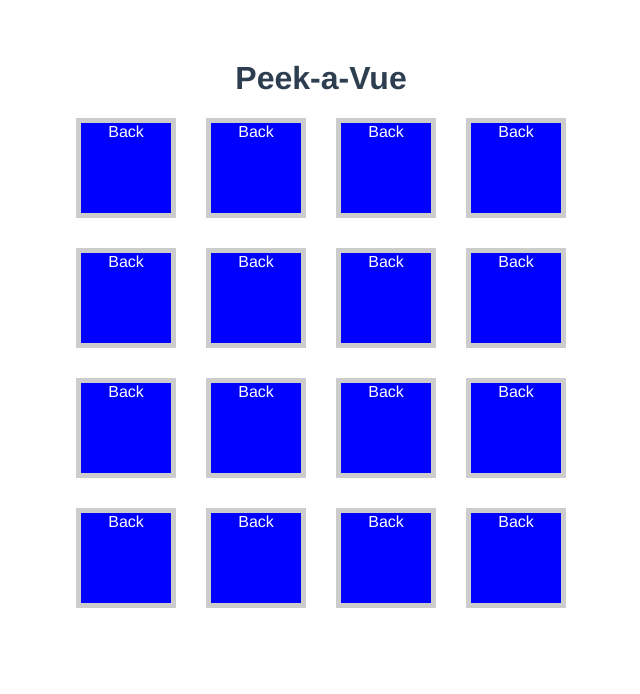
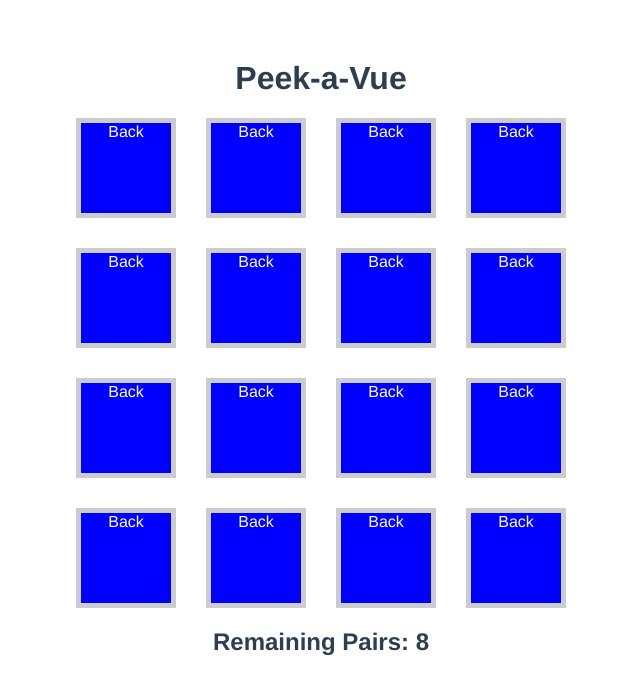
Before and after one commit to bongudth/card-matching, a Vue app: page / in a window 1280 px wide. Shown: the top 694 px of the page, without its empty margins (319-959 px from the left). Built offline with nearby package versions, Linux system fonts and the light colour scheme.

Commit message:
🎊 feat: add win condition and track remaining pairs

```diff
--- a/src/App.vue
+++ b/src/App.vue
@@ -15,7 +15,7 @@
 </template>
 
 <script>
-import { ref, watch } from "vue";
+import { computed, ref, watch } from "vue";
 import Card from "./components/Card.vue";
 
 export default {
@@ -26,14 +26,29 @@
   setup() {
     const cardList = ref([]);
     const userSelection = ref([]);
-    const status = ref("");
+
+    const status = computed(() => {
+      if (remainingPairs.value === 0) {
+        return 'Player wins!'
+      } else {
+        return `Remaining Pairs: ${remainingPairs.value}`
+      }
+    })
+
+    const remainingPairs = computed(() => {
+      const remainingCards = cardList.value.filter(
+        (card) => card.matched === false
+      ).length;
+
+      return remainingCards / 2;
+    });
 
     for (let i = 0; i < 16; i++) {
       cardList.value.push({
-        value: i,
+        value: 8,
         visible: false,
         position: i,
-        matched: false
+        matched: false,
       });
     }
 
@@ -76,7 +91,7 @@
       cardList,
       flipCard,
       userSelection,
-      status,
+      status
     };
   },
 };
--- a/src/components/Card.vue
+++ b/src/components/Card.vue
@@ -3,9 +3,7 @@
     <div v-if="visible" class="card-face is-front">
       {{ value }} - {{ matched }}
     </div>
-    <div v-else class="card-face is-back">
-      Back
-    </div>
+    <div v-else class="card-face is-back">Back</div>
   </div>
 </template>
 
@@ -15,34 +13,34 @@
   props: {
     matched: {
       type: Boolean,
-      default: false
+      default: false,
     },
     position: {
       type: Number,
-      required: true
+      required: true,
     },
     value: {
       type: Number,
-      required: true
+      required: true,
     },
     visible: {
       type: Boolean,
-      default: false
-    }
+      default: false,
+    },
   },
   setup(props, context) {
     const selectCard = () => {
-      context.emit('select-card', {
+      context.emit("select-card", {
         position: props.position,
-        faceValue: props.value
-      })
-    }
+        faceValue: props.value,
+      });
+    };
 
     return {
-      selectCard
-    }
-  }
-}
+      selectCard,
+    };
+  },
+};
 </script>
 
 <style lang="css" scoped>
```
